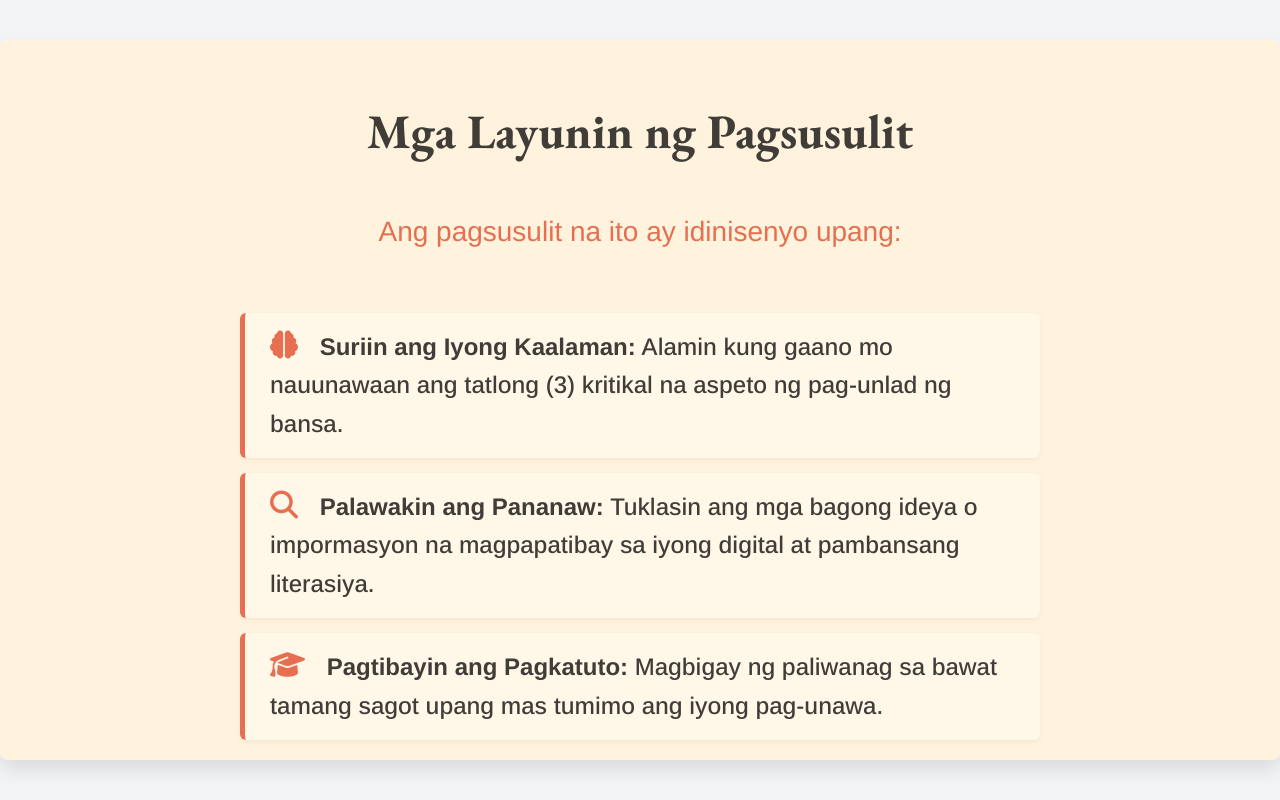
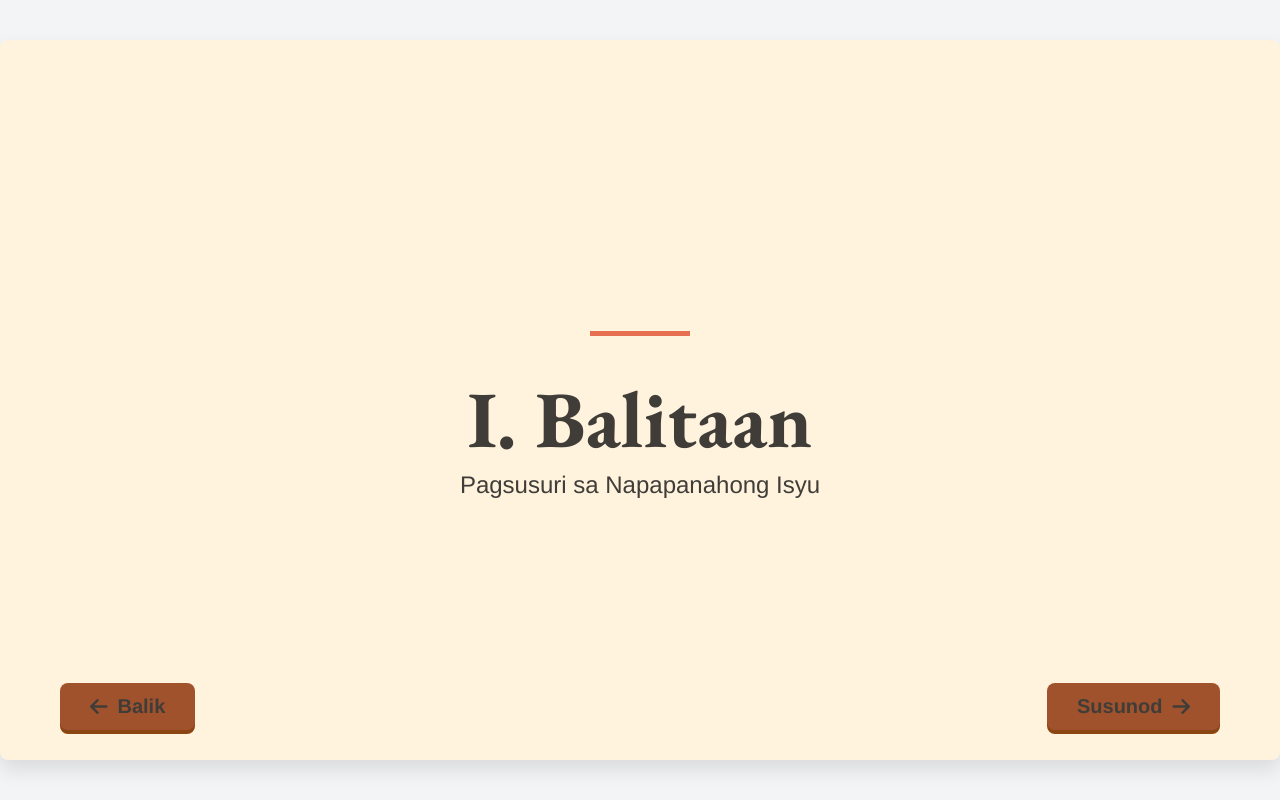
Before and after one commit to evardoejm-pnu/demoteachapeduc3, a plain HTML site: page slide_2.html in a window 1280 px wide. Drawn offline with nearby package versions, Linux system fonts and the light colour scheme.

Commit message:
Update slide_2.html

```diff
--- a/slide_2.html
+++ b/slide_2.html
@@ -3,7 +3,7 @@
 <head>
     <meta charset="UTF-8">
     <meta name="viewport" content="width=device-width, initial-scale=1.0">
-    <title>Layunin ng Pagsusulit</title>
+    <title>Slide 2: Balitaan</title>
     <!-- Google Fonts: EB Garamond (Headings) and Arimo (Body) -->
     <link rel="preconnect" href="https://fonts.googleapis.com">
     <link rel="preconnect" href="https://fonts.gstatic.com" crossorigin>
@@ -27,13 +27,14 @@
         }
 
         .slide-container {
+            align-items: center;
             background-color: #fff3dd; /* Main warm cream background */
             border-radius: 8px;
             box-shadow: 0 10px 20px rgba(0, 0, 0, 0.1);
             display: flex;
             flex-direction: column;
             height: 720px;
-            justify-content: space-between;
+            justify-content: center;
             overflow: hidden;
             padding: 60px;
             position: relative;
@@ -41,7 +42,6 @@
         }
 
         /* 2. CONSISTENT TYPOGRAPHY */
-        .slide-container h1,
         .slide-container h2 {
             font-family: 'EB Garamond', serif;
             color: #403D39;
@@ -50,64 +50,53 @@
         }
 
         .slide-container p,
-        .slide-container .subtitle,
-        .slide-container a,
-        .slide-container li {
+        .slide-container a {
             font-family: 'Arimo', sans-serif;
             color: #403D39;
-            font-size: 20px;
-            line-height: 1.6;
         }
 
-        .slide-title {
-            font-size: 48px;
-            font-weight: 700;
-            margin-bottom: 20px;
+        /* 3. LAYOUT DEFINITIONS */
+
+        /* Section_Title Layout */
+        .section-title-layout {
+            align-items: center;
+            display: flex;
+            flex-direction: column;
+            height: 100%;
+            justify-content: center;
             text-align: center;
+            width: 100%;
         }
 
-        .content-area {
-            flex-grow: 1;
-            padding: 20px 0;
-            display: flex;
-            flex-direction: column;
-            align-items: center;
-            justify-content: center;
-            text-align: center;
+        .section-title-layout h2 {
+            font-size: 80px;
         }
 
-        .main-points {
-            list-style: none;
-            padding: 0;
-            margin: 30px 0 50px 0;
-            max-width: 800px;
-            text-align: left;
+        .section-title-layout p {
+            font-size: 24px;
+            margin: 0 auto;
+            max-width: 700px;
         }
 
-        .main-points li {
-            background-color: #fff8e8;
-            border-left: 5px solid #E76F51; /* Coral color */
-            margin-bottom: 15px;
-            padding: 15px 25px;
-            border-radius: 6px;
-            font-size: 24px;
-            font-weight: 500;
-            box-shadow: 0 2px 5px rgba(0, 0, 0, 0.05);
+        .section-title-layout hr {
+            background-color: #E76F51; /* Terracotta highlight */
+            border: none;
+            height: 5px;
+            margin: 30px auto;
+            width: 100px;
         }
 
-        .main-points i {
-            color: #E76F51;
-            margin-right: 15px;
-            font-size: 28px;
-        }
 
-        /* 3. NAVIGATION STYLES */
+        /* --- NAVIGATION STYLES --- */
         .nav-controls {
+            position: absolute;
+            bottom: 30px;
+            left: 60px;
+            right: 60px;
             display: flex;
             justify-content: space-between;
-            align-items: center;
-            padding-top: 20px;
-            border-top: 1px solid #dcdcdc;
+            width: calc(100% - 120px);
+            pointer-events: none;
         }
 
         .nav-button {
@@ -122,13 +111,13 @@
             font-weight: 700;
             font-family: 'Arimo', sans-serif;
             font-size: 20px;
-            transition: background-color 0.2s, transform 0.1s, box-shadow 0.2s;
-            box-shadow: 0 4px #8B4513;
-            cursor: pointer;
+            transition: background-color 0.2s, transform 0.1s;
+            box-shadow: 0 4px #8B4513; /* Darker shadow */
+            pointer-events: auto;
         }
 
         .nav-button:hover {
-            background-color: #E76F51;
+            background-color: #E76F51; /* Terracotta */
             transform: translateY(-2px);
             box-shadow: 0 6px #8B4513;
         }
@@ -137,34 +126,27 @@
             transform: translateY(2px);
             box-shadow: 0 2px #8B4513;
         }
+
     </style>
 </head>
 <body>
 
-    <!-- Slide: Layunin ng Pagsusulit -->
-    <div class="slide-container" id="slide2_objective">
-        <h1 class="slide-title">Mga Layunin ng Pagsusulit</h1>
-
-        <div class="content-area">
-            <p class="subtitle" style="font-size: 28px; color: #E76F51;">Ang pagsusulit na ito ay idinisenyo upang:</p>
-
-            <ul class="main-points">
-                <li><i class="fa-solid fa-brain"></i> <strong>Suriin ang Iyong Kaalaman:</strong> Alamin kung gaano mo nauunawaan ang tatlong (3) kritikal na aspeto ng pag-unlad ng bansa.</li>
-                <li><i class="fa-solid fa-magnifying-glass"></i> <strong>Palawakin ang Pananaw:</strong> Tuklasin ang mga bagong ideya o impormasyon na magpapatibay sa iyong digital at pambansang literasiya.</li>
-                <li><i class="fa-solid fa-graduation-cap"></i> <strong>Pagtibayin ang Pagkatuto:</strong> Magbigay ng paliwanag sa bawat tamang sagot upang mas tumimo ang iyong pag-unawa.</li>
-            </ul>
-
-            <p class="subtitle" style="font-style: italic; color: #8B4513;">Handa ka na ba? Ihanda ang iyong sarili at magsimula na!</p>
+    <!-- Slide 2: Section_Title for Balitaan -->
+    <div class="slide-container" id="slide2">
+        <div class="section-title-layout">
+            <hr>
+            <h2>I. Balitaan</h2>
+            <p>Pagsusuri sa Napapanahong Isyu</p>
         </div>
 
         <!-- Navigation Controls -->
         <div class="nav-controls">
-            <!-- Back Button (Slide 1) -->
-            <a href="slide_1.html" class="nav-button">
-                <i class="fa-solid fa-arrow-left"></i> Bumalik
+            <!-- Back Button (to index.html) -->
+            <a href="index.html" class="nav-button">
+                <i class="fa-solid fa-arrow-left"></i> Balik
             </a>
 
-            <!-- Next Button (Slide 3) - FIXED LINK -->
+            <!-- Next Button (to slide_3.html) -->
             <a href="slide_3.html" class="nav-button">
                 Susunod <i class="fa-solid fa-arrow-right"></i>
             </a>
```
